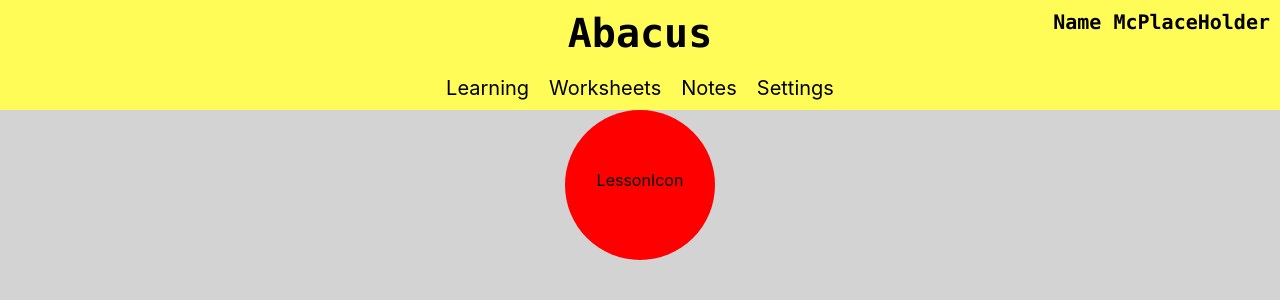
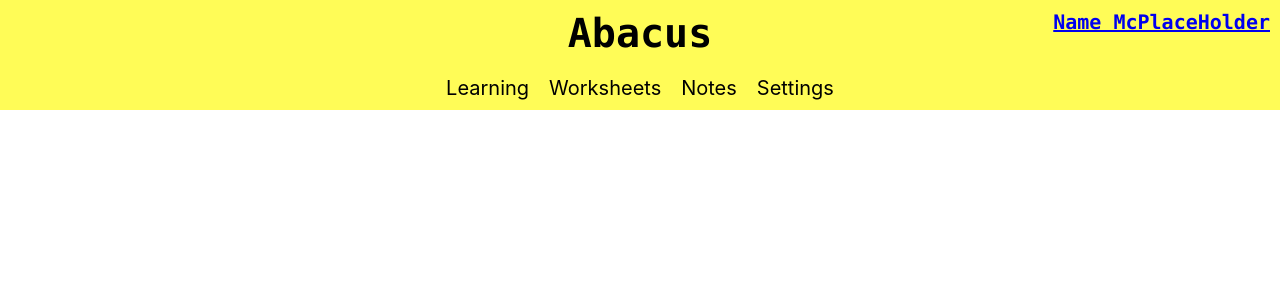
Before and after one commit to ndw001/abacus, a React (Create React App) app in the folder abacus/: page / in a window 1280 px wide. Shown: the top 300 px of the page. Built offline with nearby package versions, Linux system fonts and the light colour scheme.

Commit message:
add router/routes

```diff
--- a/abacus/package.json
+++ b/abacus/package.json
@@ -8,6 +8,8 @@
     "@testing-library/user-event": "^13.5.0",
     "react": "^18.2.0",
     "react-dom": "^18.2.0",
+    "react-router": "^6.14.0",
+    "react-router-dom": "^6.14.0",
     "react-scripts": "5.0.1",
     "web-vitals": "^2.1.4"
   },
--- a/abacus/src/App.js
+++ b/abacus/src/App.js
@@ -1,12 +1,18 @@
 import "./App.css";
 import Header from "./components/Header.js";
 import LearningArea from "./components/LearningArea.js";
+import { BrowserRouter as Router, Routes, Route } from "react-router-dom";
 
 function App() {
   return (
     <div className="App">
-      <Header />
-      <LearningArea />
+      <Router>
+        <Header />
+        <Routes>
+          <Route exact path="/" />
+          <Route exact path="/learning" element={<LearningArea />} />
+        </Routes>
+      </Router>
     </div>
   );
 }
--- a/abacus/src/components/Header.js
+++ b/abacus/src/components/Header.js
@@ -1,12 +1,18 @@
 import React from "react";
 import "./Header.css";
 import NavBar from "./NavBar";
+import { Link } from "react-router-dom";
 
 function Header() {
   return (
     <div className="Header">
       <div className="Title">
-        Abacus <div className="Name">Name McPlaceHolder</div>
+        <Link className="LinkText" to={"learning"}>
+          Abacus
+        </Link>
+        <div className="Name">
+          <Link to={"settings"}>Name McPlaceHolder</Link>
+        </div>
       </div>
       <NavBar />
     </div>
--- a/abacus/src/components/NavBar.css
+++ b/abacus/src/components/NavBar.css
@@ -8,3 +8,9 @@
   margin: 10px;
   font-size: 20px;
 }
+
+.LinkText {
+  cursor: default;
+  color: black;
+  text-decoration: none;
+}
--- a/abacus/src/components/NavBar.js
+++ b/abacus/src/components/NavBar.js
@@ -1,16 +1,23 @@
 import React from "react";
 import "./NavBar.css";
+import { Link } from "react-router-dom";
+import Uncapitalizer from "./StringFunctions";
 
 function NavBar() {
   const tabs = ["Learning", "Worksheets", "Notes", "Settings"];
 
   return (
     <div className="NavBar">
-      {tabs.map((tab) => (
-        <div className="NavTab" key={tab}>
-          {tab}
-        </div>
-      ))}
+      {tabs.map((tab) => {
+        const route = Uncapitalizer(tab);
+        return (
+          <div className="NavTab" key={tab}>
+            <Link className="LinkText" to={route}>
+              {tab}
+            </Link>
+          </div>
+        );
+      })}
     </div>
   );
 }
--- /dev/null
+++ b/abacus/src/components/StringFunctions.js
@@ -0,0 +1,5 @@
+function Uncapitalizer(string) {
+  return string[0].toLowerCase() + string.slice(1, string.length);
+}
+
+export default Uncapitalizer;
```
Also changed, not shown: 1 other file (tests, documents, lock files or other folders).
